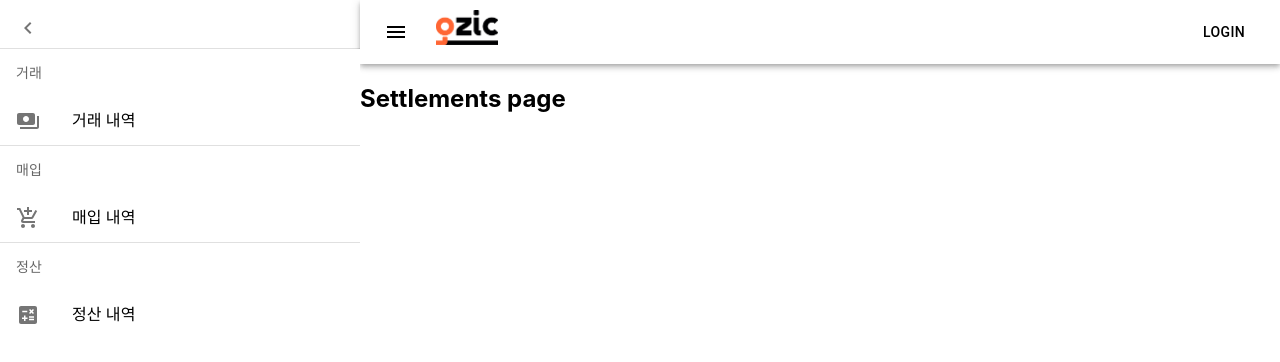
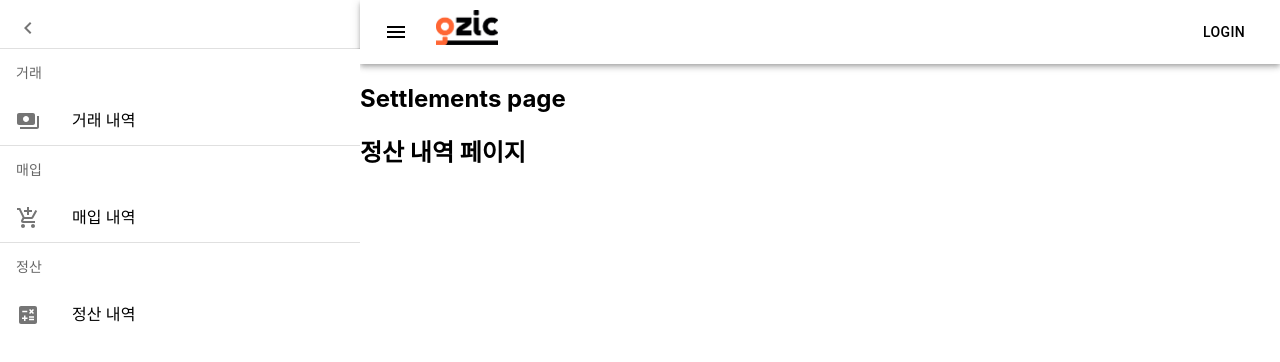
Before and after one commit to tamoimi/ozic-pay-clone, a Next.js app: page /Settlements in a window 1280 px wide. Shown: the top 362 px of the page. Built offline with nearby package versions, Linux system fonts and the light colour scheme.

Commit message:
feat: init

```diff
--- a/pages/Settlements.jsx
+++ b/pages/Settlements.jsx
@@ -1,4 +1,9 @@
 const Settlements = () => {
-  return <h1>Settlements page</h1>;
+  return (
+    <>
+      <h1>Settlements page</h1>
+      <h1>정산 내역 페이지</h1>
+    </>
+  );
 };
 export default Settlements;
```
